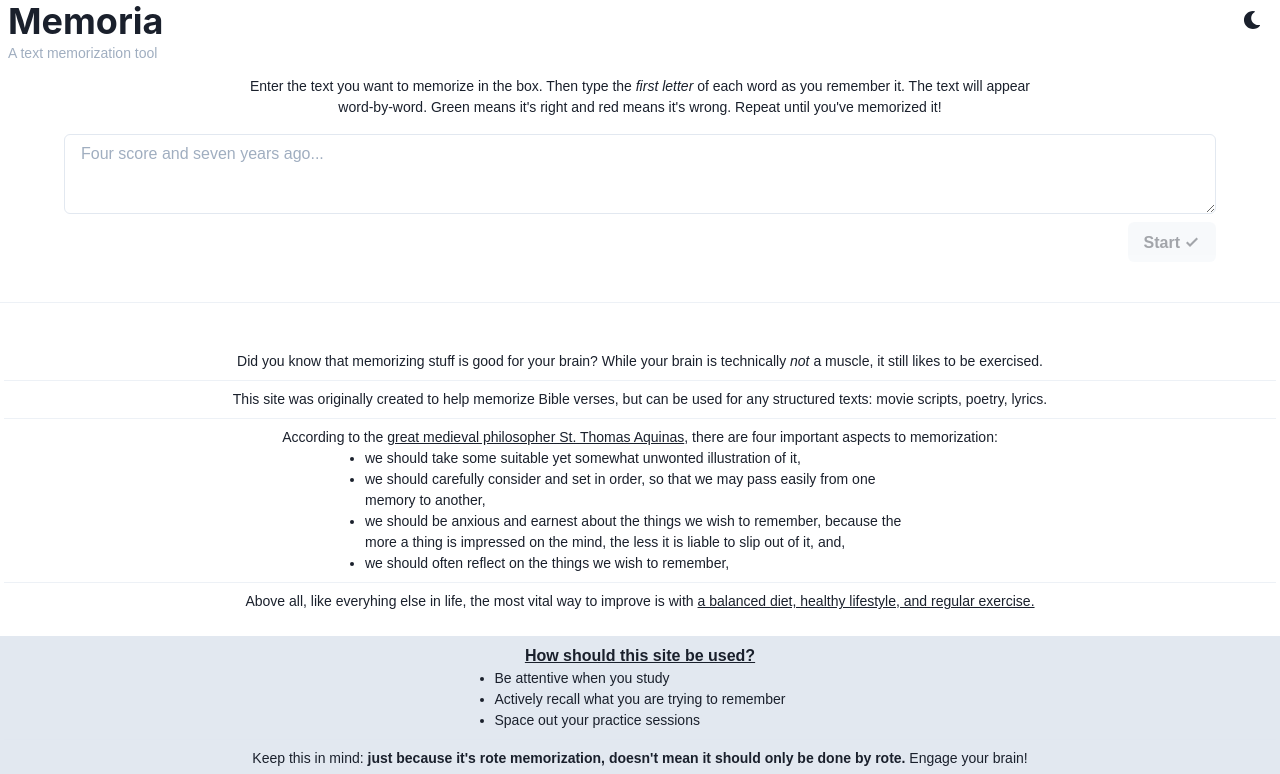
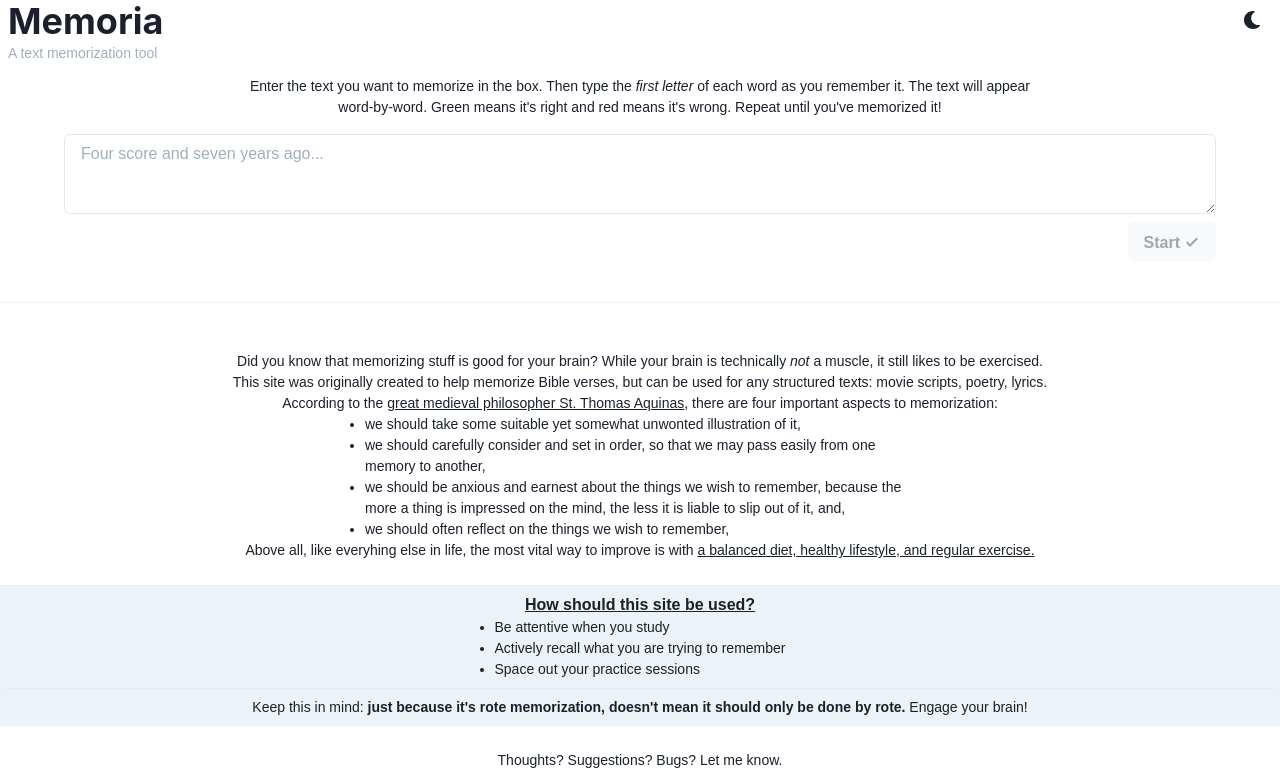
Before and after one commit to AndrewCutler/Memoria, a React (Create React App) app: page / in a window 1280 px wide. Shown: the top 774 px of the page. Built offline with nearby package versions, Linux system fonts and the light colour scheme.

Commit message:
more styling fixes

```diff
--- a/src/App.utility.tsx
+++ b/src/App.utility.tsx
@@ -36,4 +36,4 @@ export const AppContext = createContext<IContext>({
 
 export const darkModeAlternateGray = 'gray.600';
 
-export const lightModeAlternateGray = 'gray.200';
+export const lightModeAlternateGray = 'gray.100';
--- a/src/Informational/Informational.helper.tsx
+++ b/src/Informational/Informational.helper.tsx
@@ -8,12 +8,10 @@ export const About = (): React.ReactElement => (
 			your brain is technically <i>not</i> a muscle, it still likes to be
 			exercised.
 		</Text>
-		<Divider my={2} />
 		<Text>
 			This site was originally created to help memorize Bible verses, but
 			can be used for any structured texts: movie scripts, poetry, lyrics.
 		</Text>
-		<Divider my={2} />
 		<Box>
 			According to the{' '}
 			<Link href='https://www.newadvent.org/summa/3049.htm' isExternal>
@@ -41,7 +39,6 @@ export const About = (): React.ReactElement => (
 				</li>
 			</ul>
 		</Flex>
-		<Divider my={2} />
 		<Box>
 			Above all, like everyhing else in life, the most vital way to
 			improve is with{' '}
--- a/src/Informational/Informational.tsx
+++ b/src/Informational/Informational.tsx
@@ -20,6 +20,7 @@ const Informational = (): React.ReactElement => {
 	return (
 		<Flex flexDirection='column' fontSize='sm' w='100vw'>
 			{sections.map((section, index) => (
+				<>
 					<Box
 						my={2}
 						py={2}
@@ -28,6 +29,7 @@ const Informational = (): React.ReactElement => {
 					>
 						{section}
 					</Box>
+				</>
 			))}
 		</Flex>
 	);
```
Lines whose indentation alone changed are shown as unchanged.
